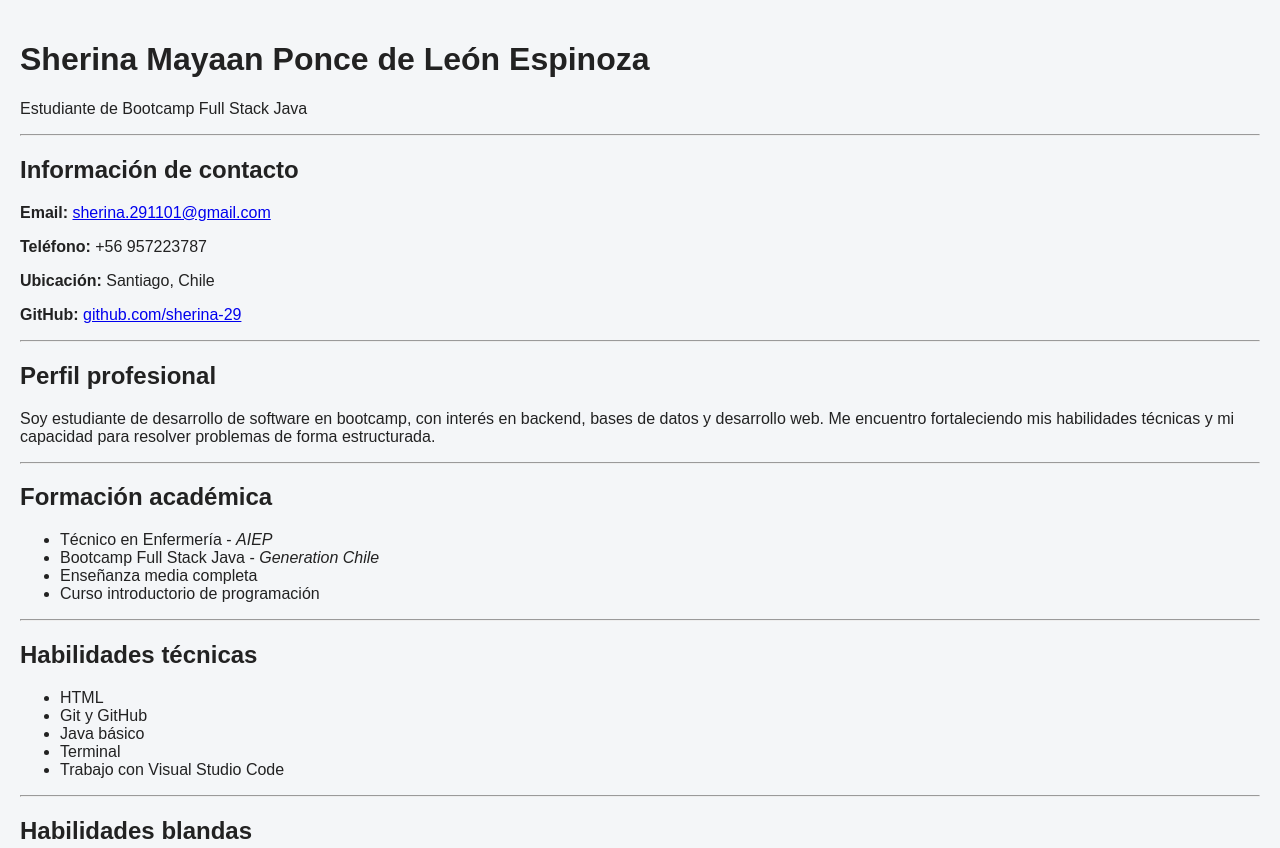
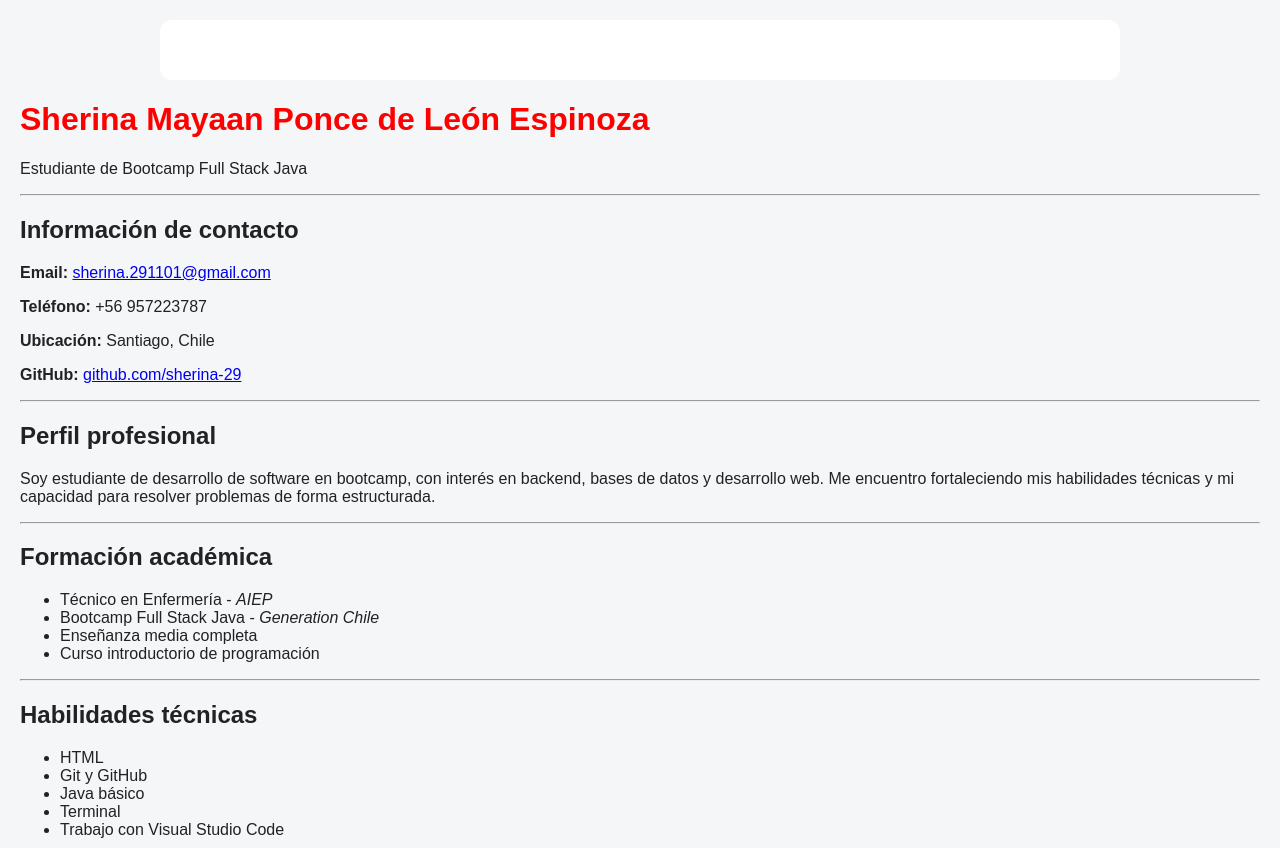
Before and after one commit to sherina-29/Mi-CV-html, a plain HTML site: page index.html in a window 1280 px wide. Shown: the top 848 px of the page. Drawn offline with Linux system fonts and the light colour scheme.

Commit message:
Add files via upload

```diff
--- a/index.html
+++ b/index.html
@@ -6,6 +6,7 @@
   <link rel="stylesheet" href="styles.css">
 </head>
 <body>
+    <div class="cv-container"> </div> </body>
   <header>
   <h1>Sherina Mayaan Ponce de León Espinoza</h1>
   <p>Estudiante de Bootcamp Full Stack Java</p>
@@ -115,5 +116,6 @@
 <footer>
   <p>CV creado solo con HTML - 2026</p>
 </footer>
+</div>
 </body>
 </html>
--- a/styles.css
+++ b/styles.css
@@ -5,3 +5,15 @@ body {
   margin: 0;
   padding: 20px;
 }
+
+.cv-container {
+  max-width: 900px;
+  margin: 0 auto;
+  background-color: white;
+  padding: 30px;
+  border-radius: 12px;
+}
+
+h1 {
+  color: red !important;
+}
```
